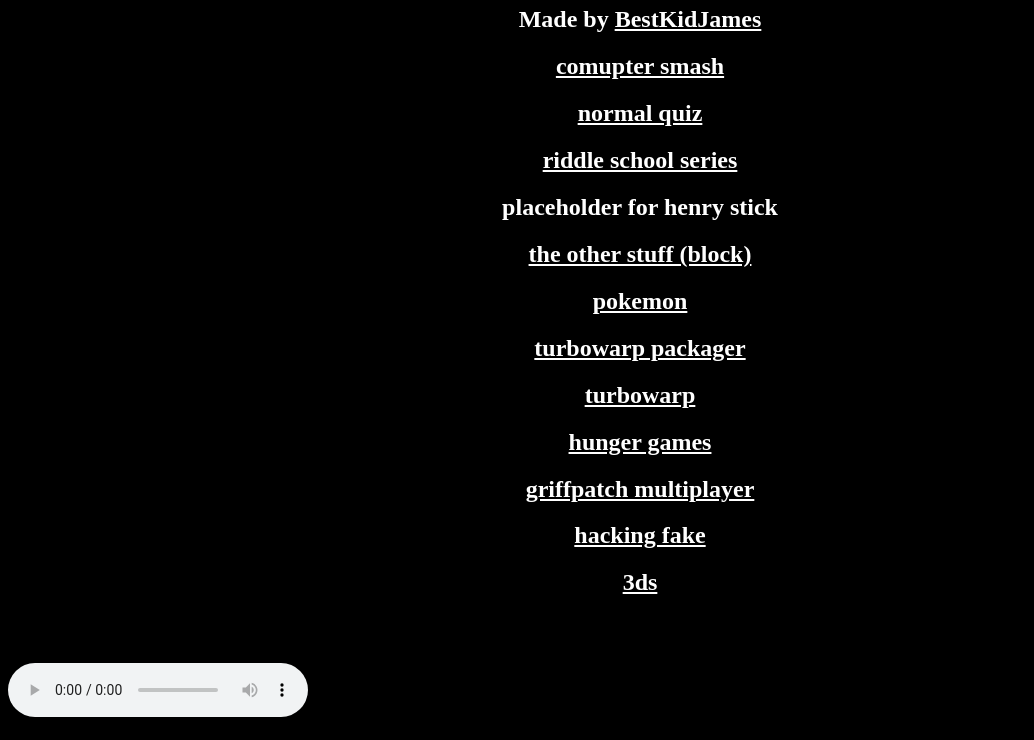
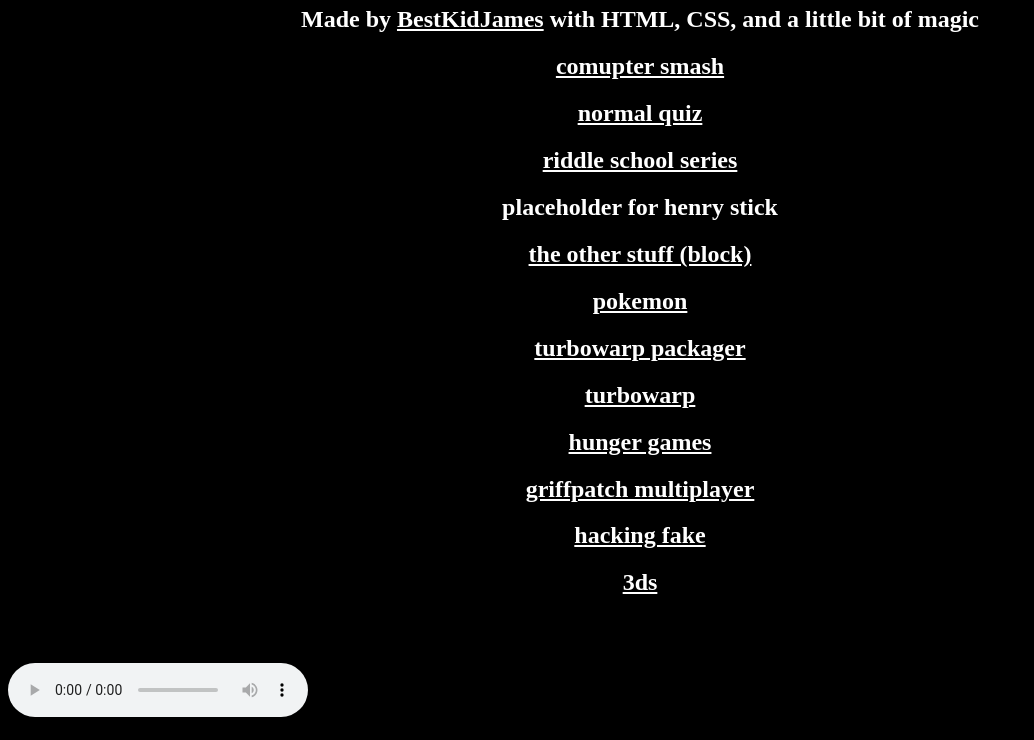
Before and after one commit to funy-man/funy-man.github.io, a website: page uh.html in a window 1280 px wide. Shown: the part 60-800 px from the top of the page, without its empty margins (0-1034 px from the left). Drawn offline with Linux system fonts and the light colour scheme.

Commit message:
Update uh.html

```diff
--- a/uh.html
+++ b/uh.html
@@ -4,7 +4,7 @@
 </head>
 
 <h1>"Educational" Games & Stuff<h1>
-<h2>Made by <a href=https://scratch.mit.edu/users/BestKidJames>BestKidJames</a></h2>
+<h2>Made by <a href=https://scratch.mit.edu/users/BestKidJames>BestKidJames</a> with HTML, CSS, and a little bit of magic</h2>
 <h2><a href=flashtest.html>comupter smash</a></h2>
 <h2><a href=quiz.html>normal quiz</a></h2>
 <h2><a href=riddles/dexin.html>riddle school series</a></h2>
```
